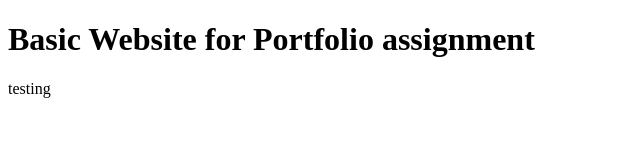
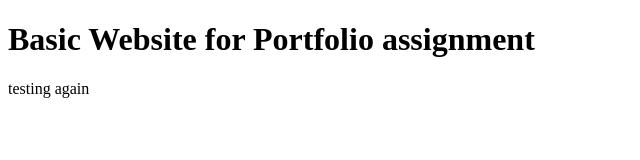
Before and after one commit to viljarh/idata2502, a plain HTML site: page index.html in a window 1280 px wide. Shown: the full height of the page, 0-640 px from the left. Drawn offline with Linux system fonts and the light colour scheme.

Commit message:
more testing

```diff
--- a/index.html
+++ b/index.html
@@ -8,6 +8,6 @@
   </head>
   <body>
     <h1>Basic Website for Portfolio assignment</h1>
-    <p>testing</p>
+    <p>testing again</p>
   </body>
 </html>
```
